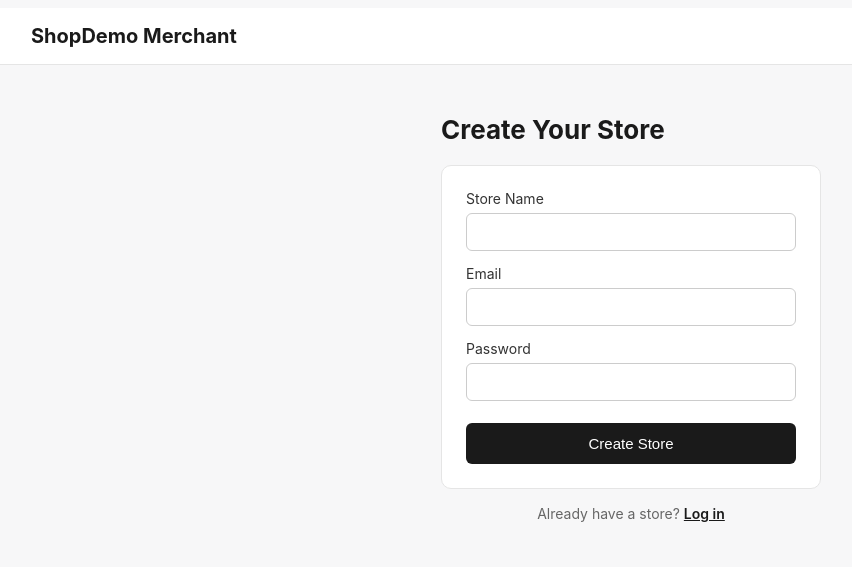
After one commit to metiprajwalgouda/AI-Revenue-Recovery, a FastAPI app: template app/templates/merchant_signup.html in a window 1280 px wide. The commit adds this page. Shown: the top 567 px of the page, without its empty margins (9-861 px from the left). Run offline with FastAPI, Linux system fonts and the light colour scheme; the template is opened without the code that fills it, so the values that code supplies are empty.

Commit message:
feat: merchant signup/login pages; fix: separate nav layouts so customer and merchant areas don't share confusing cross-navigation

```diff
--- a/app/main.py
+++ b/app/main.py
@@ -56,6 +56,16 @@ def customer_login_page(request: Request):
 @app.get("/account/signup", response_class=HTMLResponse)
 def customer_signup_page(request: Request):
     return templates.TemplateResponse(request, "customer_signup.html", {})
+
+
+@app.get("/merchant/login", response_class=HTMLResponse)
+def merchant_login_page(request: Request):
+    return templates.TemplateResponse(request, "merchant_login.html", {})
+
+
+@app.get("/merchant/signup", response_class=HTMLResponse)
+def merchant_signup_page(request: Request):
+    return templates.TemplateResponse(request, "merchant_signup.html", {})
 
 
 def get_razorpay_client() -> RazorpayRecoveryClient:
--- /dev/null
+++ b/app/static/js/merchant_auth.js
@@ -0,0 +1,51 @@
+/*
+Handles merchant login/signup forms. Mirrors customer_auth.js but posts to the
+merchant endpoints and redirects to the (upcoming) merchant dashboard on success.
+*/
+
+function showMerchantError(message) {
+    const banner = document.getElementById("error-banner");
+    if (banner) {
+        banner.textContent = message;
+        banner.style.display = "block";
+    }
+}
+
+async function handleMerchantAuthSubmit(event, endpoint) {
+    event.preventDefault();
+    const form = event.target;
+    const formData = new FormData(form);
+    const payload = Object.fromEntries(formData.entries());
+
+    try {
+        const response = await fetch(endpoint, {
+            method: "POST",
+            headers: { "Content-Type": "application/json" },
+            body: JSON.stringify(payload),
+        });
+
+        if (!response.ok) {
+            const errorBody = await response.json().catch(() => ({}));
+            showMerchantError(errorBody.detail || "Something went wrong. Please try again.");
+            return;
+        }
+
+        window.location.href = "/merchant";
+
+    } catch (err) {
+        console.error("Merchant auth request failed:", err);
+        showMerchantError("Couldn't reach the server. Please check your connection and try again.");
+    }
+}
+
+document.addEventListener("DOMContentLoaded", () => {
+    const loginForm = document.getElementById("merchant-login-form");
+    if (loginForm) {
+        loginForm.addEventListener("submit", (e) => handleMerchantAuthSubmit(e, "/api/merchant/login"));
+    }
+
+    const signupForm = document.getElementById("merchant-signup-form");
+    if (signupForm) {
+        signupForm.addEventListener("submit", (e) => handleMerchantAuthSubmit(e, "/api/merchant/signup"));
+    }
+});
--- a/app/templates/base.html
+++ b/app/templates/base.html
@@ -11,8 +11,8 @@
         <a href="/" class="logo">ShopDemo</a>
         <nav>
             <a href="/">Shop</a>
-            <a href="/merchant">Merchant Dashboard</a>
             <a href="/cart" id="cart-link">Cart (<span id="cart-count">0</span>)</a>
+            <a href="/merchant/login" class="merchant-portal-link">Sell on ShopDemo</a>
         </nav>
     </header>
     <main class="site-main">
--- /dev/null
+++ b/app/templates/base_merchant_auth.html
@@ -0,0 +1,18 @@
+<!DOCTYPE html>
+<html lang="en">
+<head>
+    <meta charset="UTF-8">
+    <meta name="viewport" content="width=device-width, initial-scale=1.0">
+    <title>{% block title %}Merchant{% endblock %} - ShopDemo</title>
+    <link rel="stylesheet" href="/static/css/style.css">
+</head>
+<body>
+    <header class="site-header merchant-header">
+        <a href="/" class="logo">ShopDemo <span class="merchant-badge">Merchant</span></a>
+    </header>
+    <main class="site-main">
+        {% block content %}{% endblock %}
+    </main>
+    {% block scripts %}{% endblock %}
+</body>
+</html>
--- /dev/null
+++ b/app/templates/merchant_signup.html
@@ -0,0 +1,24 @@
+{% extends "base_merchant_auth.html" %}
+{% block title %}Create Merchant Account{% endblock %}
+{% block content %}
+<div class="auth-form-wrap">
+    <h1>Create Your Store</h1>
+    <div id="error-banner" class="error-banner" style="display:none;"></div>
+    <form id="merchant-signup-form">
+        <label>Store Name
+            <input type="text" name="store_name" required>
+        </label>
+        <label>Email
+            <input type="email" name="email" required autocomplete="email">
+        </label>
+        <label>Password
+            <input type="password" name="password" required minlength="8" autocomplete="new-password">
+        </label>
+        <button type="submit">Create Store</button>
+    </form>
+    <p class="auth-switch">Already have a store? <a href="/merchant/login">Log in</a></p>
+</div>
+{% endblock %}
+{% block scripts %}
+<script src="/static/js/merchant_auth.js"></script>
+{% endblock %}
```
Also changed, not shown: app/templates/merchant_login.html (added, +21 -0 lines), tests/test_main_api.py (+27 -0 lines).
